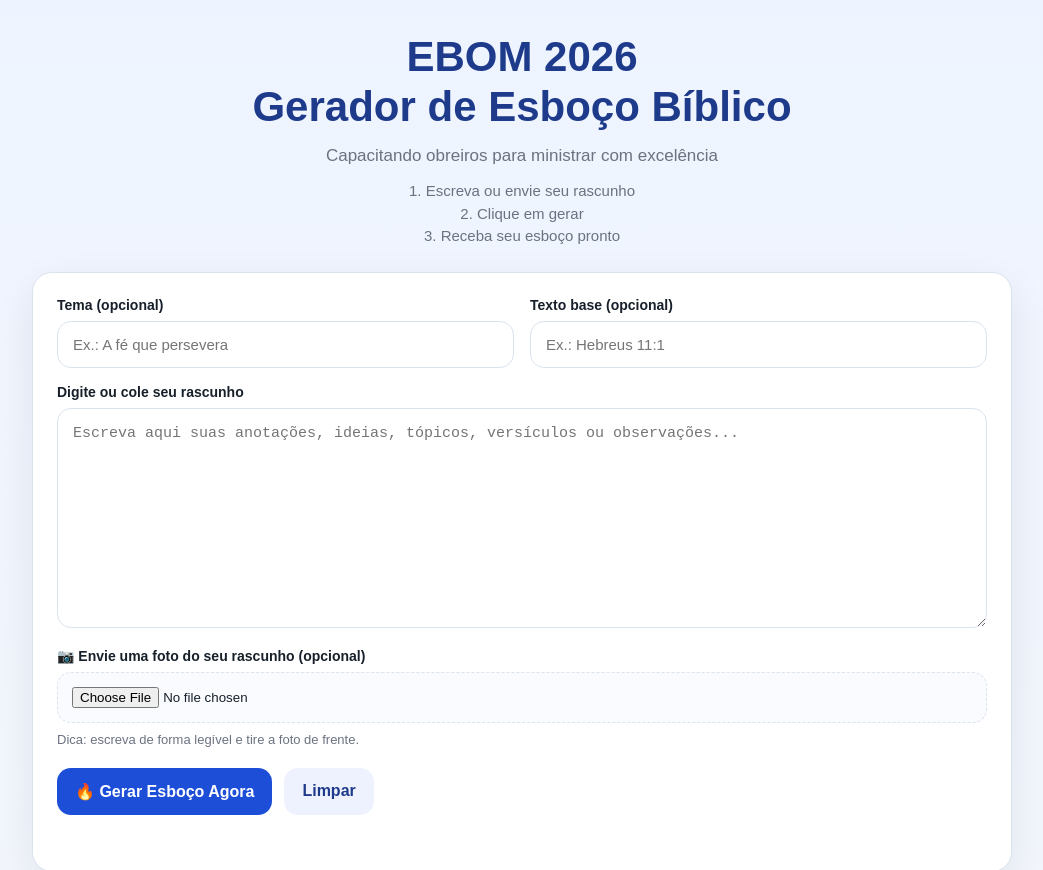
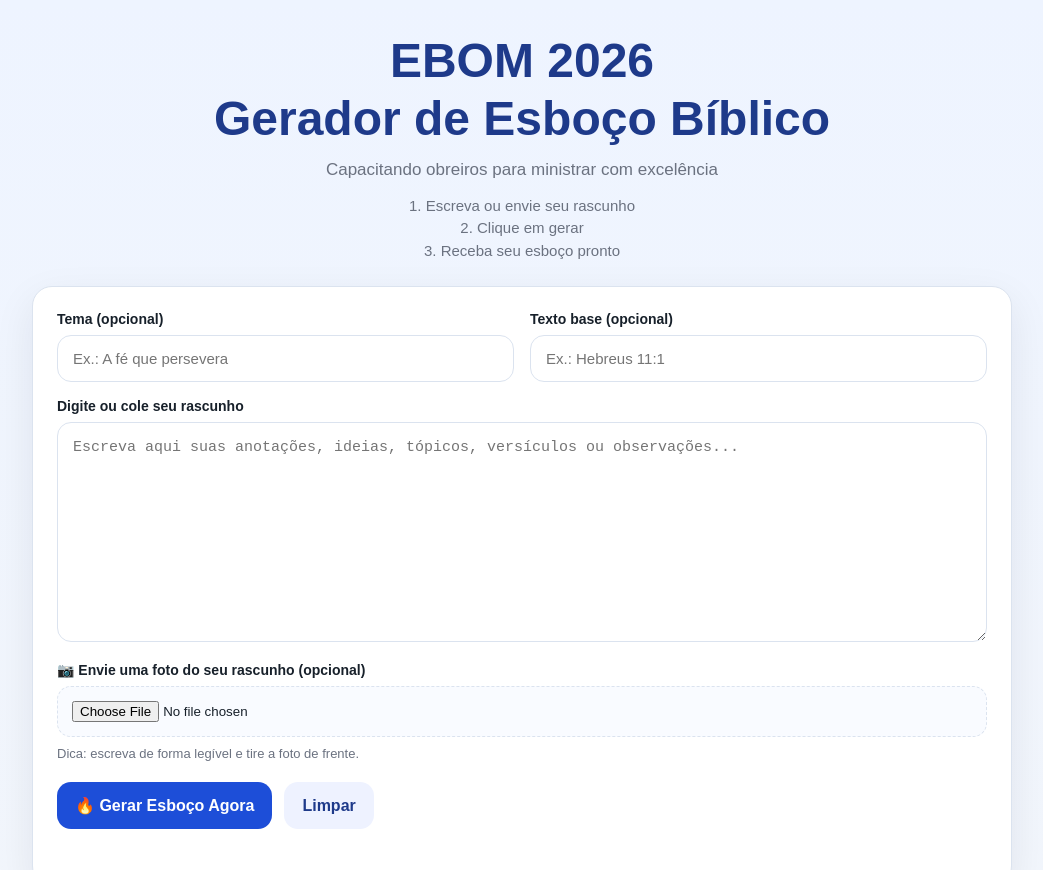
Before and after one commit to Marquinhosoli/ebom-esboco, a website: page index.html in a window 1280 px wide. Shown: the top 870 px of the page, without its empty margins (118-1161 px from the left). Drawn offline with nearby package versions, Linux system fonts and the light colour scheme.

Commit message:
Update index.html

```diff
--- a/index.html
+++ b/index.html
@@ -33,11 +33,12 @@
       text-align:center;
       margin-bottom:24px;
     }
-   .hero h1{
+ .hero h1{
   margin:0 0 10px;
-  font-size:clamp(28px, 4vw, 42px);
+  font-size:clamp(30px, 5vw, 48px);
   color:#1e3a8a;
   line-height:1.2;
+  font-weight:800;
 }
     .hero p{
       margin:0;
```
